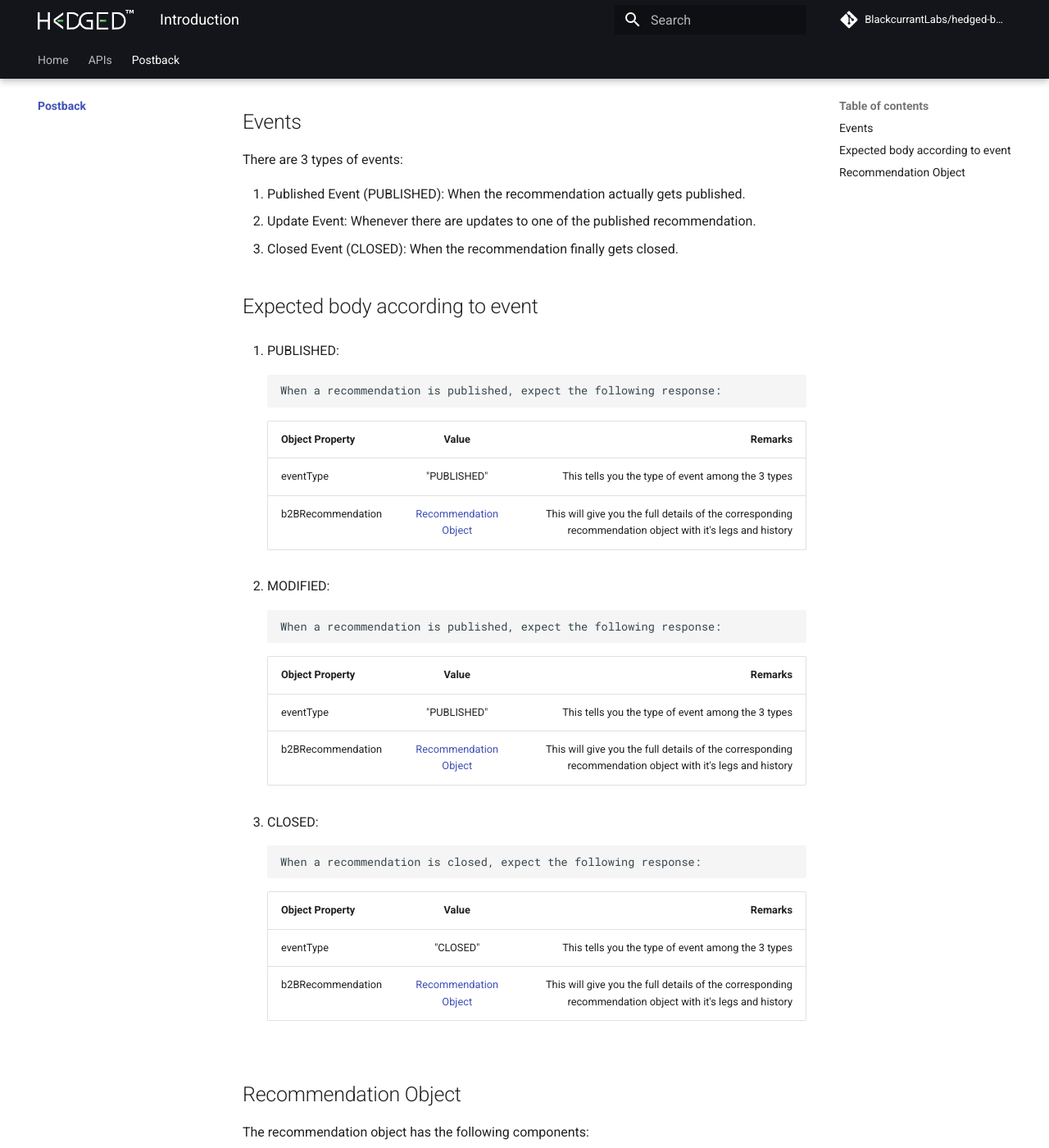
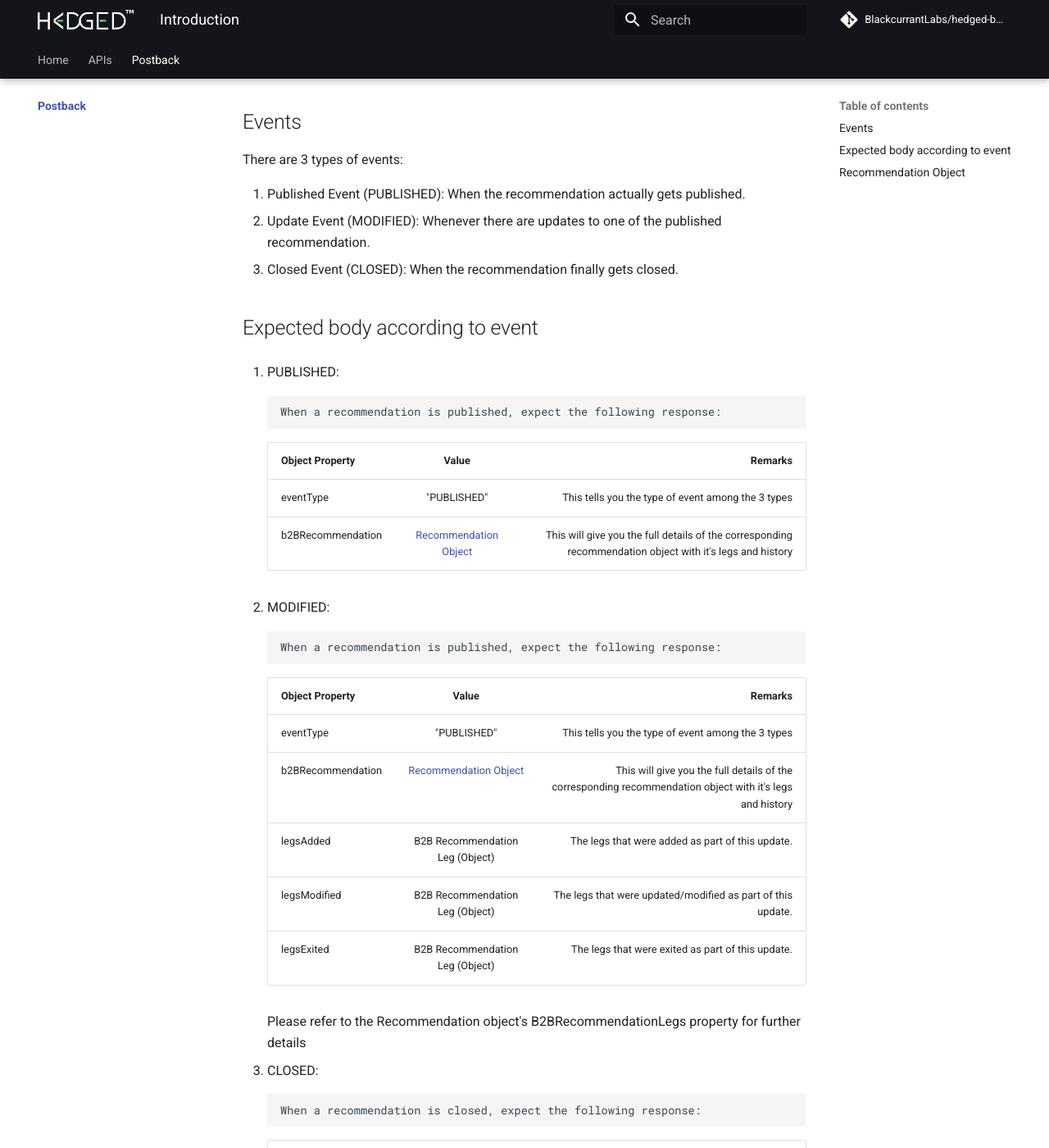
Before and after one commit to BlackcurrantLabs/hedged-b2b, an MkDocs documentation site: the page built from docs/Postback/index.md, in a window 1280 px wide and 1400 px high, scrolled down 255 px. Shown: the whole window at 82% size. Built offline with MkDocs 1.6.1 and Material for MkDocs 9.7.7, drawn with Linux system fonts in a browser that asks for light colours; comment, search, counter and statistics services are not loaded; some of the changed text lies outside the part shown.

Commit message:
rectify tree and add details about modified event

```diff
--- a/docs/Postback/index.md
+++ b/docs/Postback/index.md
@@ -10,7 +10,7 @@ There are 3 types of events:
 
 1. Published Event (PUBLISHED):
     When the recommendation actually gets published.
-2. Update Event:
+2. Update Event (MODIFIED):
     Whenever there are updates to one of the published recommendation.
 3. Closed Event (CLOSED):
     When the recommendation finally gets closed.
@@ -34,6 +34,11 @@ There are 3 types of events:
     |--------------------|:------------:|-----------:|
     | eventType          |  "PUBLISHED" | This tells you the type of event among the 3 types |
     | b2BRecommendation  |  [Recommendation Object](#recommendation-object)  | This will give you the full details of the corresponding recommendation object with it's legs and history |
+    | legsAdded | B2B Recommendation Leg (Object) | The legs that were added as part of this update. |
+    | legsModified | B2B Recommendation Leg (Object) | The legs that were updated/modified as part of this update. |
+    | legsExited | B2B Recommendation Leg (Object) | The legs that were exited as part of this update. |
+
+    Please refer to the Recommendation object's B2BRecommendationLegs property for further details
 
 3.  CLOSED:
 
@@ -47,12 +52,12 @@ There are 3 types of events:
 ## Recommendation Object
 The recommendation object has the following components:
 
-.
-+-- _Instrument
-+-- _Legs
-|   +-- Instrument
-|   +-- Legs History
-+-- _History
+- B2B Recommendation
+    - Instrument (of recommendation)
+    - Legs
+        - Instrument (of recommendation leg)
+        - Legs History
+    - History
 
 
 These components are arranged to make up the full Recommendation object:
```
